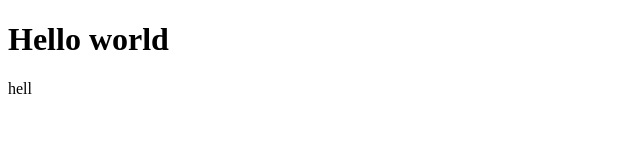
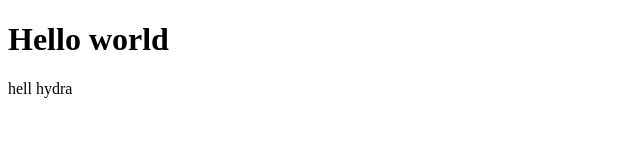
Before and after one commit to 6410685041/Hello2, a website: page index.html in a window 1280 px wide. Shown: the full height of the page, 0-640 px from the left. Drawn offline with Linux system fonts and the light colour scheme.

Commit message:
make tittle bold

```diff
--- a/index.html
+++ b/index.html
@@ -8,6 +8,6 @@
   </head>
   <body>
     <h1><b>Hello world</b></h1>
-    <p> hell </p>
+    <p> hell hydra</p>
   </body>
 </html>
```
